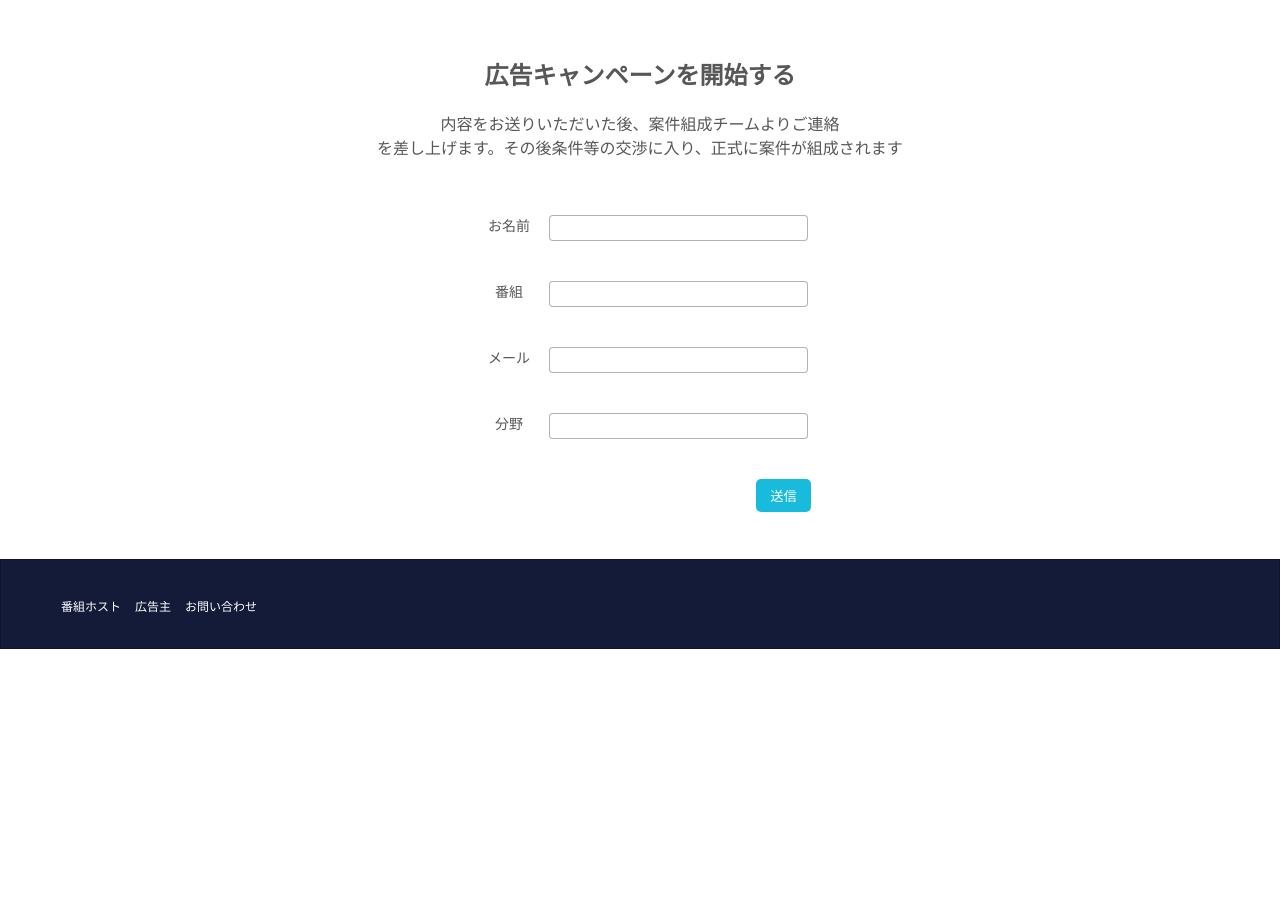
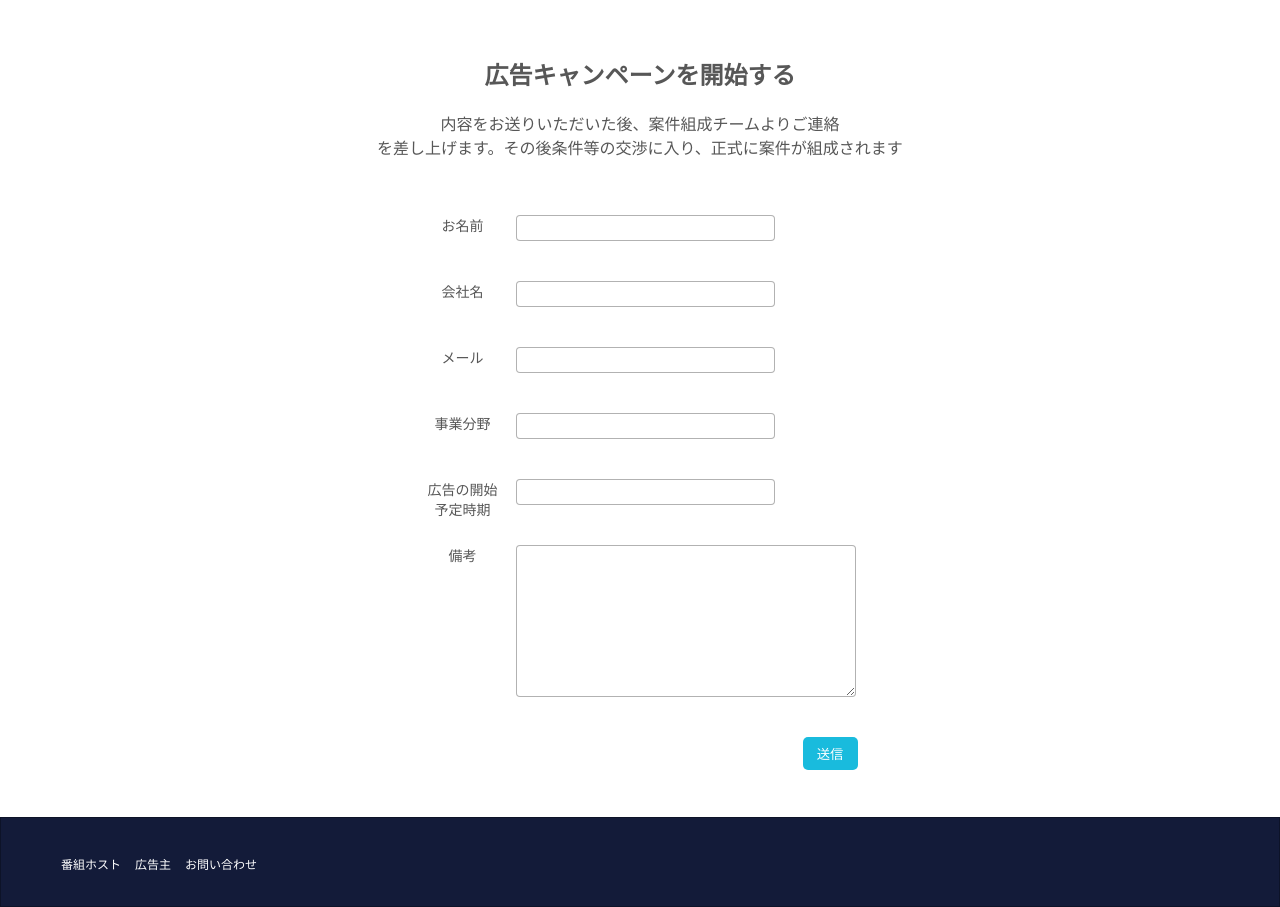
Before and after one commit to ry-32/locura_app, a Rails app: page /advertiser-register in a window 1280 px wide. Shown: the part 524-1431 px from the top of the page. Before the commit the page ends 1173 px from the top, so only its background shows below. Run offline with Rails 7, Linux system fonts and the light colour scheme; the visitor is signed in with stand-in values (Sample User, id 1); tables that the repository leaves empty hold one stand-in row (values such as "Sample post"); style sheets or scripts are compiled from the project's sources; some libraries are stand-ins or nearby versions.

Commit message:
login related

```diff
--- a/app/assets/stylesheets/home.scss
+++ b/app/assets/stylesheets/home.scss
@@ -253,6 +253,14 @@ footer a{
 }
 
 
+.deal-request-form-items{
+    width: auto;
+}
+
+.deal-text{
+    float:left;
+    margin-left: 1em;
+}
 
 
 
--- a/app/controllers/advertiser_controller.rb
+++ b/app/controllers/advertiser_controller.rb
@@ -13,6 +13,7 @@ class AdvertiserController < ApplicationController
 
     def main_new
       @advertiser = Advertiser.new
+      @deal_request = DealRequest.new
     end
 
 
@@ -34,16 +35,25 @@ class AdvertiserController < ApplicationController
       else
         render action: :new
       end
+    end
 
 
+
+    def deal_request
+      @deal_request = DealRequest.new(deal_params)
     end
 
 
     def account_params
-      params.require(:advertiser).permit(:name, :company_name, :email,:password)
+      params.require(:advertiser).permit(:name, :company_name, :email,
+      :password,:industry)
+    end
+
+    def deal_params
+      params.requrie(:deal_request).permit(:name, :company_name, :email,
+      :industry, :memo, :status)
     end
 
 
 
-
 end
--- /dev/null
+++ b/app/models/deal_request.rb
@@ -0,0 +1,2 @@
+class DealRequest < ApplicationRecord
+end
--- a/app/views/advertiser/main_new.html.erb
+++ b/app/views/advertiser/main_new.html.erb
@@ -18,23 +18,31 @@
                         <%= @error_message %>
                     <% end %>
                 <div class="form-body">
-                    <%= form_tag("/advertiser",  method: :post) do %>
-                        <div class="form-items">
+                    <%= form_for(@deal_request,  url: {controller: 'advertiser', action: 'deal_request'}, html: {method: "post"}) do |f|  %>
+                        <div class="form-items deal-request-form-items">
                             <div class="form-name-wrapper form-container">
-                                <label for="name" accesskey="n" class="form-item">お名前</label>
-                                <input name="name" value="<%= @advertiser.name %>" id="name" class="form-text-area form-item">
+                                <%= f.label :name, "お名前" , :class => "form-item" %>
+                                <%= f.text_field :name, :class => "form-text-area deal-text form-item" %>
                             </div>
-                            <div class="form-podcast-name-wrapper form-container">
-                                <label for="podcast_name" accesskey="n" class="form-item">番組</label>
-                                <input name="podcast_name" value="<%= @advertiser.company_name %>" id="podcast_name" class="form-text-area form-item">
+                            <div class="form-company-name-wrapper form-container">
+                                <%= f.label :company_name, "会社名" , :class => "form-item" %>
+                                <%= f.text_field :company_name, :class => "form-text-area deal-text form-item" %>
                             </div>
                             <div class="form-email-wrapper form-container">
-                                <label for="email" accesskey="n" class="form-item">メール</label>
-                                <input name="email" value="<%= @advertiser.email %>" id="email" class="form-text-area form-item">
+                                <%= f.label :email, "メール" , :class => "form-item" %>
+                                <%= f.text_field :email, :class => "form-text-area form-item deal-text" %>
                             </div>
-                            <div class="form-genre-wrapper form-container">
-                                <label for="genre" accesskey="n" class="form-item">分野</label>
-                                <input name="genre" value="<%= @advertiser.industry %>" id="genre" class="form-text-area form-item">
+                            <div class="form-industry-wrapper form-container">
+                                <%= f.label :industry, "事業分野" , :class => "form-item" %>
+                                <%= f.text_field :industry, :class => "form-text-area form-item deal-text" %>
+                            </div>
+                            <div class="form-schedule-wrapper form-container">
+                                <%= f.label :campaign_schedule, "広告の開始予定時期" , :class => "form-item" %>
+                                <%= f.text_field :campaign_schedule, :class => "form-text-area form-item deal-text" %>
+                            </div>
+                            <div class="form-memo-wrapper form-container">
+                                <%= f.label :memo, "備考", :class => "form-item" %>
+                                <%= f.text_area :memo, :class => "form-text-area form-item contact-form-content contact-form deal-text"  %>
                             </div>
                             <div class="form-btn-wrapper">
                                 <input type="submit" value="送信" class="form-btn btn">
--- a/app/views/podcaster/main_new.html.erb
+++ b/app/views/podcaster/main_new.html.erb
@@ -17,7 +17,7 @@
                         <%= @error_message %>
                     <% end %>
                 <div class="form-body">
-                    <%= form_tag("/podcaster",  method: :post) do %>
+                    <%= form_for(@podcaster,  url: {controller: 'podcaster', action: 'update'}, html: {method: "post"}) do |f|%>
                         <div class="form-items">
                             <div class="form-name-wrapper form-container">
                                 <label for="name" accesskey="n" class="form-item">お名前</label>
--- a/config/routes.rb
+++ b/config/routes.rb
@@ -18,6 +18,6 @@ Rails.application.routes.draw do
   delete '/delete_account' => 'home#delete_account'
   get '/contact' => 'home#contact'
   post '/contact-send' => 'home#contact_send'
-
+  post '/deal_request' => 'advertiser#deal_request'
 
 end
--- /dev/null
+++ b/db/migrate/20191006020049_add_column_to_dealrequest.rb
@@ -0,0 +1,5 @@
+class AddColumnToDealrequest < ActiveRecord::Migration[5.0]
+  def change
+    add_column :deal_requests, :status, :string
+  end
+end
```
Also changed, not shown: app/controllers/podcaster_controller.rb (+7 -1 lines), db/migrate/20191006020004_create_deal_requests.rb (added, +14 -0 lines), test/fixtures/deal_requests.yml (added, +17 -0 lines), test/models/deal_request_test.rb (added, +7 -0 lines), db/schema.rb.
